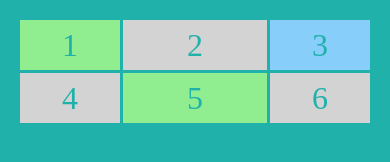
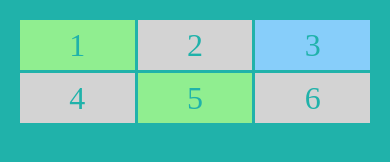
Before and after one commit to misselliev/Practice, a plain HTML site: page CSS Grid/grid-test.html in a window 390 px wide. Drawn offline with Linux system fonts and the light colour scheme.

Commit message:
responsiveness using repeat and fractions

```diff
--- a/CSS Grid/grid-test.html
+++ b/CSS Grid/grid-test.html
@@ -11,8 +11,9 @@
 
 .container{
     display: grid;
-    grid-template-columns: 100px auto 100px; /*define width. Auto makes that column total up on whatever is left from the container, making it responsive*/
-    grid-template-rows: 50px 50px; /*define heigth*/
+    grid-template: repeat(2,50px)/ repeat(3, 1fr);
+    /* grid-template-columns: 100px auto 100px; define width. Auto makes that column total up on whatever is left from the container, making it responsive */
+    /* grid-template-rows: 50px 50px; define heigth */
     grid-gap: 3px; /*creates space between cells*/
 }
 
```
